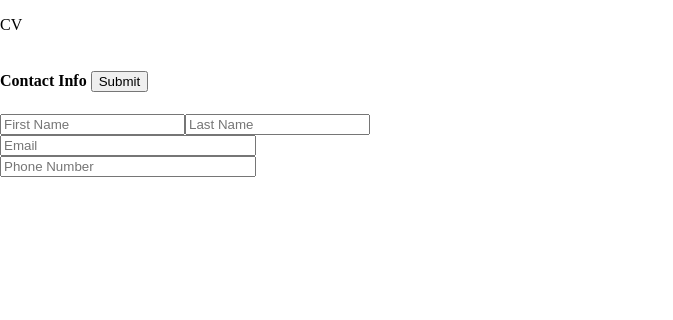
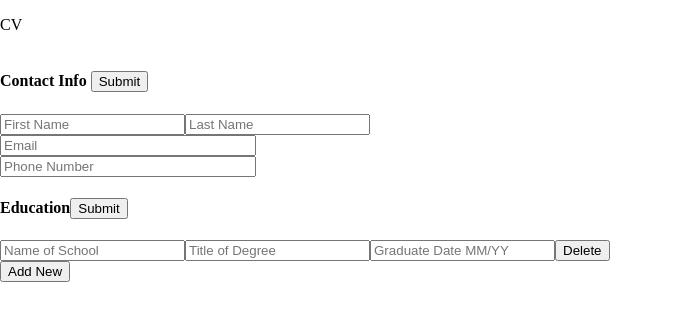
Before and after one commit to eascodes/cv-app, a React (Create React App) app in the folder cv-project/: page / in a window 1280 px wide. Shown: the top 320 px of the page, without its empty margins (0-673 px from the left). Built offline with nearby package versions, Linux system fonts and the light colour scheme.

Commit message:
Add education section

```diff
--- a/cv-project/src/App.js
+++ b/cv-project/src/App.js
@@ -1,5 +1,6 @@
 import React, { Component } from 'react'
 import General from './components/General';
+import Education from './components/Education'
 
 class App extends Component {
 
@@ -8,6 +9,7 @@ class App extends Component {
             <div>
                 <p>CV</p>
                 <General />
+                <Education />
             </div>
         )
     }
--- /dev/null
+++ b/cv-project/src/components/Degree.js
@@ -0,0 +1,45 @@
+import React, { Component } from 'react'
+
+class Degree extends Component {
+    constructor(props) {
+        super(props)
+    }
+
+    render() {
+        const { handleChange, id, school, title, date } = this.props;
+
+        return(
+            <div>
+                <form>
+                    <input
+                        type="text"
+                        placeholder="Name of School"
+                        onChange={handleChange}
+                        name="school"
+                        className={id}
+                        value={school}
+                    ></input>
+                    <input
+                        type="text"
+                        placeholder="Title of Degree"
+                        onChange={handleChange}
+                        name="title"
+                        className={id}
+                        value={title}
+                    ></input>
+                    <input
+                        type="text"
+                        placeholder="Graduate Date MM/YY"
+                        onChange={handleChange}
+                        name="date"
+                        className={id}
+                        value={date}
+                    ></input>
+                    <button>Delete</button>
+                </form>
+            </div>
+        )
+    }
+}
+
+export default Degree;
--- a/cv-project/src/components/Education.js
+++ b/cv-project/src/components/Education.js
@@ -0,0 +1,106 @@
+import React, { Component } from 'react'
+import "../styles/style.css"
+import Degree from './Degree'
+import uniqid from "uniqid";
+
+class Education extends Component {
+    constructor() {
+        super()
+
+        this.state = {
+            degreeArr: [{
+                school: "",
+                title: "",
+                date: "",
+                id: uniqid(),
+            }],
+            editMode: true,
+        }
+    }
+
+    handleSubmit = (e) => {
+        e.preventDefault();
+        this.setState({
+            ...this.state,
+            editMode: false,
+        })
+    }
+
+    handleEdit = () => {
+        this.setState({
+            ...this.state,
+            editMode: true,
+        })
+    }
+
+    handleChange = (e) => {
+        this.setState({
+            editMode: true,
+            degreeArr: this.state.degreeArr.map(degree => {
+                return degree.id === e.target.className ? {
+                    ...degree,
+                    [e.target.name]: e.target.value,
+                } : degree;
+            })
+        })
+    }
+
+    handleAddNew = () => {
+        this.setState({
+            degreeArr: this.state.degreeArr.concat({
+                school: "",
+                title: "",
+                date: "",
+                id: uniqid(),
+            })
+        })
+    }
+
+    render() {
+        const { degreeArr, editMode } = this.state;
+        const editButton = <button onClick={this.handleEdit}>Edit</button>;
+        const submitButton = <button onClick={this.handleSubmit}>Submit</button>;
+        const addNewButton = <button onClick={this.handleAddNew}>Add New</button>;
+
+        const editContent = (
+            <div>
+                {degreeArr.map(item => {
+                    return <Degree
+                                handleChange={this.handleChange}
+                                key={item.id}
+                                id={item.id}
+                                school={item.school}
+                                title={item.title}
+                                date={item.date}
+                            />
+                })}
+            </div>
+        )
+
+        const submittedContent = (
+            <div>
+                {degreeArr.map(item=> {
+                    return (
+                        <div key={item.id}>
+                            <h5>{item.school}</h5>
+                            <p>{item.title}</p>
+                            <p>{item.date}</p>
+                        </div>
+                    )
+                })}
+            </div>
+        )
+
+        return(
+            <div>
+                <h4>Education
+                    {editMode ? submitButton : editButton}
+                </h4>
+                {editMode ? editContent : submittedContent}
+                {editMode && addNewButton}
+            </div>
+        )
+    }
+}
+
+export default Education;
--- a/cv-project/src/components/General.js
+++ b/cv-project/src/components/General.js
@@ -78,9 +78,9 @@ class General extends Component {
             return(
                 <div>
                     <h4>Contact Info <button onClick={this.handleEdit}>Edit</button></h4>
-                    <h3>{firstName} {lastName}</h3>
-                    <h4>{email}</h4>
-                    <h4>{phone}</h4>
+                    <h5>{firstName} {lastName}</h5>
+                    <p>{email}</p>
+                    <p>{phone}</p>
                 </div>
             )
         }
--- /dev/null
+++ b/package.json
@@ -0,0 +1,5 @@
+{
+  "dependencies": {
+    "uniqid": "^5.4.0"
+  }
+}
```
Also changed, not shown: 1 other file (tests, documents, lock files or other folders).
